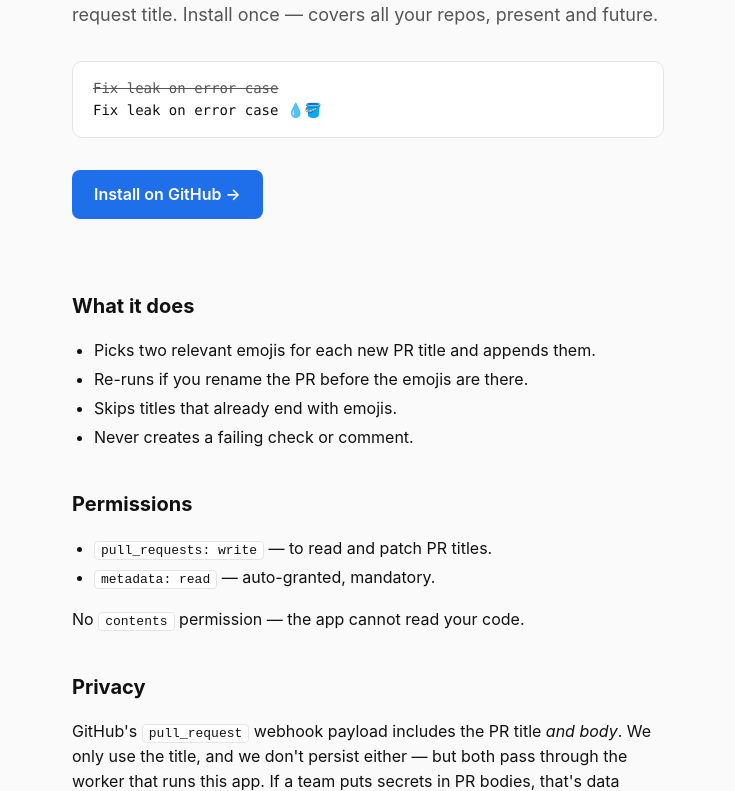
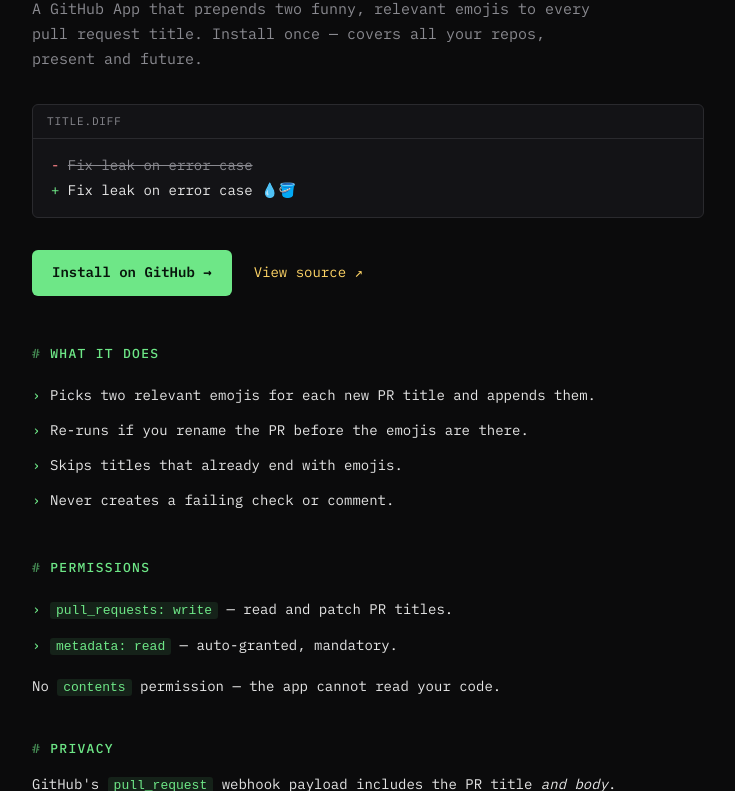
Before and after one commit to wotschofsky/pr-emojis, a website: page public/index.html in a window 1280 px wide. Shown: the part 167-958 px from the top of the page, without its empty margins (272-1007 px from the left). Drawn offline with Linux system fonts and the light colour scheme.

Commit message:
Refresh landing page with terminal aesthetic 🖥️✨ (#1)

```diff
--- a/public/index.html
+++ b/public/index.html
@@ -8,116 +8,259 @@
       name="description"
       content="A GitHub App that prepends two funny, relevant emojis to every PR title. Install once, covers all repos."
     />
+    <link rel="preconnect" href="https://fonts.googleapis.com" />
+    <link rel="preconnect" href="https://fonts.gstatic.com" crossorigin />
+    <link
+      rel="stylesheet"
+      href="https://fonts.googleapis.com/css2?family=IBM+Plex+Mono:wght@400;500;600&display=swap"
+    />
+
     <style>
+      *,
+      *::before,
+      *::after {
+        box-sizing: border-box;
+      }
+      html,
+      body {
+        margin: 0;
+        padding: 0;
+      }
       :root {
-        color-scheme: light dark;
-        --fg: #111;
-        --muted: #555;
-        --bg: #fafafa;
-        --card: #fff;
-        --accent: #1f6feb;
-        --border: #e5e5e5;
+        color-scheme: dark;
+        --fg: #e6e6e6;
+        --muted: #8a8a90;
+        --bg: #0b0b0c;
+        --card: #131316;
+        --border: #2a2a2e;
+        --accent: #6ee787;
+        --accent-2: #ffd566;
       }
-      @media (prefers-color-scheme: dark) {
-        :root {
-          --fg: #f0f0f0;
-          --muted: #aaa;
-          --bg: #0d0d0d;
-          --card: #161616;
-          --accent: #58a6ff;
-          --border: #262626;
-        }
+      html {
+        -webkit-font-smoothing: antialiased;
+        -moz-osx-font-smoothing: grayscale;
+        text-rendering: optimizeLegibility;
+        background: var(--bg);
       }
-      * { box-sizing: border-box; }
-      html, body { margin: 0; padding: 0; }
+      a {
+        color: inherit;
+      }
+      img,
+      svg {
+        display: block;
+        max-width: 100%;
+      }
+
       body {
-        font: 16px/1.55 -apple-system, BlinkMacSystemFont, "Segoe UI", Inter,
-          Helvetica, Arial, sans-serif;
         color: var(--fg);
         background: var(--bg);
+        min-height: 100dvh;
+        font-family: "IBM Plex Mono", ui-monospace, "SF Mono", Menlo, monospace;
+        line-height: 1.55;
       }
+
       main {
-        max-width: 640px;
+        max-width: 720px;
         margin: 0 auto;
-        padding: 64px 24px 80px;
+        padding: 56px 24px 80px;
       }
-      header h1 {
-        font-size: 44px;
-        margin: 0 0 8px;
+
+
+
+      h1 {
+        font-weight: 600;
+        font-size: clamp(30px, 5vw, 42px);
         letter-spacing: -0.02em;
+        margin: 0 0 16px;
+        max-width: 26ch;
+        text-wrap: balance;
+        line-height: 1.1;
       }
-      header p {
-        font-size: 18px;
+      h1 .accent {
+        color: var(--accent);
+      }
+
+      .lead {
+        font-size: 15px;
+        line-height: 1.65;
         color: var(--muted);
+        max-width: 64ch;
         margin: 0 0 32px;
+        text-wrap: pretty;
       }
+
       .example {
         background: var(--card);
         border: 1px solid var(--border);
-        border-radius: 10px;
-        padding: 16px 20px;
-        margin: 24px 0;
-        font-family: ui-monospace, SFMono-Regular, "SF Mono", Menlo, monospace;
+        border-radius: 6px;
+        margin: 0 0 32px;
+        overflow: hidden;
+      }
+      .example .head {
+        font-size: 11px;
+        color: var(--muted);
+        padding: 8px 14px;
+        border-bottom: 1px solid var(--border);
+        letter-spacing: 0.08em;
+        text-transform: uppercase;
+      }
+      .example .body {
+        padding: 14px 18px;
         font-size: 14px;
+        line-height: 1.8;
       }
-      .example .before { color: var(--muted); text-decoration: line-through; }
-      .example .arrow { color: var(--muted); margin: 0 8px; }
+      .example .minus {
+        color: #ff8589;
+      }
+      .example .plus {
+        color: var(--accent);
+      }
+      .example .before {
+        color: var(--muted);
+        text-decoration: line-through;
+      }
+
+      .actions {
+        display: flex;
+        align-items: center;
+        gap: 8px;
+        flex-wrap: wrap;
+        margin: 0 0 48px;
+      }
       .cta {
-        display: inline-block;
+        display: inline-flex;
+        align-items: center;
+        gap: 8px;
         background: var(--accent);
-        color: #fff;
+        color: #07140b;
         text-decoration: none;
         font-weight: 600;
-        padding: 12px 22px;
-        border-radius: 8px;
-        margin: 8px 0 32px;
+        padding: 12px 20px;
+        border-radius: 6px;
+        font-size: 14px;
+        transition: filter 120ms ease;
       }
-      .cta:hover { filter: brightness(1.08); }
+      .cta:hover {
+        filter: brightness(1.08);
+      }
+      .cta:focus-visible {
+        outline: 2px solid var(--accent);
+        outline-offset: 3px;
+      }
+      .secondary {
+        display: inline-flex;
+        align-items: center;
+        gap: 8px;
+        color: var(--accent-2);
+        text-decoration: none;
+        font-size: 14px;
+        padding: 12px 14px;
+      }
+      .secondary:hover {
+        text-decoration: underline;
+      }
+
       h2 {
-        font-size: 20px;
-        margin: 40px 0 8px;
+        color: var(--accent);
+        font-size: 13px;
+        font-weight: 500;
+        letter-spacing: 0.1em;
+        text-transform: uppercase;
+        margin: 40px 0 14px;
       }
-      ul { padding-left: 22px; }
-      li { margin: 4px 0; }
-      .small {
-        font-size: 13px;
-        color: var(--muted);
-        margin-top: 48px;
-        padding-top: 24px;
-        border-top: 1px solid var(--border);
+      h2::before {
+        content: "# ";
+        opacity: 0.6;
+      }
+
+      ul {
+        list-style: none;
+        padding: 0;
+        margin: 0;
+      }
+      li {
+        font-size: 14px;
+        line-height: 1.65;
+        padding: 6px 0 6px 18px;
+        position: relative;
+        max-width: 70ch;
+      }
+      li::before {
+        content: "›";
+        position: absolute;
+        left: 0;
+        color: var(--accent);
+      }
+
+      p {
+        font-size: 14px;
+        line-height: 1.65;
+        max-width: 70ch;
+        margin: 12px 0;
       }
       code {
-        background: var(--card);
-        border: 1px solid var(--border);
+        background: rgba(110, 231, 135, 0.1);
+        color: var(--accent);
         padding: 1px 6px;
-        border-radius: 4px;
+        border-radius: 3px;
         font-size: 13px;
       }
-      a { color: var(--accent); }
+
+      .footer {
+        margin-top: 56px;
+        padding-top: 20px;
+        border-top: 1px dashed var(--border);
+        font-size: 12px;
+        color: var(--muted);
+      }
+      .footer a {
+        color: var(--accent-2);
+        text-decoration: none;
+      }
+      .footer a:hover {
+        text-decoration: underline;
+      }
+
     </style>
   </head>
   <body>
     <main>
-      <header>
-        <h1>pr-emojis 🎉🚀</h1>
-        <p>
-          A GitHub App that prepends two funny, relevant emojis to every pull
-          request title. Install once — covers all your repos, present and
-          future.
-        </p>
-      </header>
+
+      <h1>
+        Two emojis on every PR title.
+        <span class="accent">🎉🚀</span>
+      </h1>
+      <p class="lead">
+        A GitHub App that prepends two funny, relevant emojis to every pull
+        request title. Install once — covers all your repos, present and
+        future.
+      </p>
 
       <div class="example">
-        <div><span class="before">Fix leak on error case</span></div>
-        <div>Fix leak on error case <span>💧🪣</span></div>
+        <div class="head">title.diff</div>
+        <div class="body">
+          <div>
+            <span class="minus">-</span>
+            <span class="before">Fix leak on error case</span>
+          </div>
+          <div>
+            <span class="plus">+</span> Fix leak on error case
+            <span>💧🪣</span>
+          </div>
+        </div>
       </div>
 
-      <a class="cta" href="https://github.com/apps/pr-emojis/installations/new">
-        Install on GitHub →
-      </a>
+      <div class="actions">
+        <a class="cta" href="https://github.com/apps/pr-emojis/installations/new"
+          >Install on GitHub →</a
+        >
+        <a class="secondary" href="https://github.com/wotschofsky/pr-emojis"
+          >View source ↗</a
+        >
+      </div>
 
       <h2>What it does</h2>
-      <ul>
+      <ul role="list">
         <li>Picks two relevant emojis for each new PR title and appends them.</li>
         <li>Re-runs if you rename the PR before the emojis are there.</li>
         <li>Skips titles that already end with emojis.</li>
@@ -125,13 +268,11 @@
       </ul>
 
       <h2>Permissions</h2>
-      <ul>
-        <li><code>pull_requests: write</code> — to read and patch PR titles.</li>
+      <ul role="list">
+        <li><code>pull_requests: write</code> — read and patch PR titles.</li>
         <li><code>metadata: read</code> — auto-granted, mandatory.</li>
       </ul>
-      <p>
-        No <code>contents</code> permission — the app cannot read your code.
-      </p>
+      <p>No <code>contents</code> permission — the app cannot read your code.</p>
 
       <h2>Privacy</h2>
       <p>
@@ -141,9 +282,11 @@
         secrets in PR bodies, that's data crossing third-party infrastructure.
       </p>
 
-      <p class="small">
-        Open source · MIT ·
-        <a href="https://github.com/felixwotschofsky/pr-emojis">source</a>
+      <p class="footer">
+        // MIT license ·
+        <a href="https://github.com/wotschofsky/pr-emojis"
+          >github.com/wotschofsky/pr-emojis</a
+        >
       </p>
     </main>
   </body>
```
